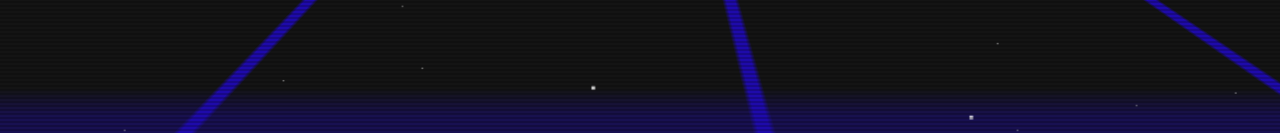
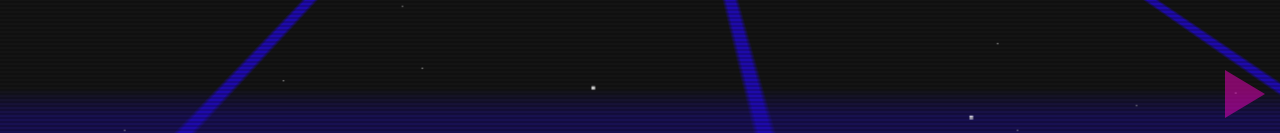
Before and after one commit to sagarrat7/sceneportal, a React (Create React App) app: page / in a window 1280 px wide. Shown: the part 667-800 px from the top of the page. Built offline with nearby package versions, Linux system fonts and the light colour scheme; what @project-serum/anchor, @solana/web3.js would draw is missing.

Commit message:
add audio

```diff
--- a/src/App.css
+++ b/src/App.css
@@ -75,6 +75,34 @@
 
 .signin {
   cursor:pointer;
+}
+
+.play-button-outer {
+  position:absolute;
+  right:15px;
+  bottom:15px;
+  z-index:9999;
+  cursor: pointer;
+}
+
+.play-button {
+  margin: 0 auto;
+  top: 25%;
+  position: relative;
+  width: 0px;
+  height: 0px;
+  border-style: solid;
+  border-width: 1.5em 0 1.5em 2.5em;
+  border-color: transparent transparent transparent #f000be;
+  opacity: .50;
+}
+
+.play-button-outer:hover {
+  background-color: rgba(0, 0, 0, .5);
+}
+
+.play-button-outer:hover .play-button {
+  opacity: 1;
 }
 
 .form {
@@ -352,6 +380,7 @@ body {
 }
 
 .global-container {
+  position:relative;
   overflow: hidden;
 }
 
--- a/src/App.js
+++ b/src/App.js
@@ -7,7 +7,8 @@ import "./App.css";
 import './style2.sass';
 import idl from "./idl.json";
 import kp from "./keypair.json";
-import Sound from 'react-sound';
+import url from "./assets/RunningWild.mp3";
+
 
 //CONSTANTS
 const { SystemProgram, Keypair } = web3;
@@ -19,6 +20,9 @@ const network = clusterApiUrl("devnet");
 const opts = {
   preflightCommitment: "processed",
 };
+
+const audio = new Audio(url);
+
 
 const App = () => {
   //useSTATE
@@ -183,6 +187,9 @@ const App = () => {
             </div>
         </div>
     </div>
+    <div className="play-button-outer" >
+  <div className="play-button" onClick={play}></div>
+  </div>
 </div>
 
 <div className="noise-white screen-fixed"></div>
@@ -272,6 +279,10 @@ const App = () => {
     }
   }, [walletAddress]);
 
+   const play = () => {
+    audio.play();
+  }
+
   return (
     <div className="App">
       <div className={walletAddress ? "authed-container" : "container"}>
```
Also changed, not shown: 1 other file (tests, documents, lock files or other folders).
